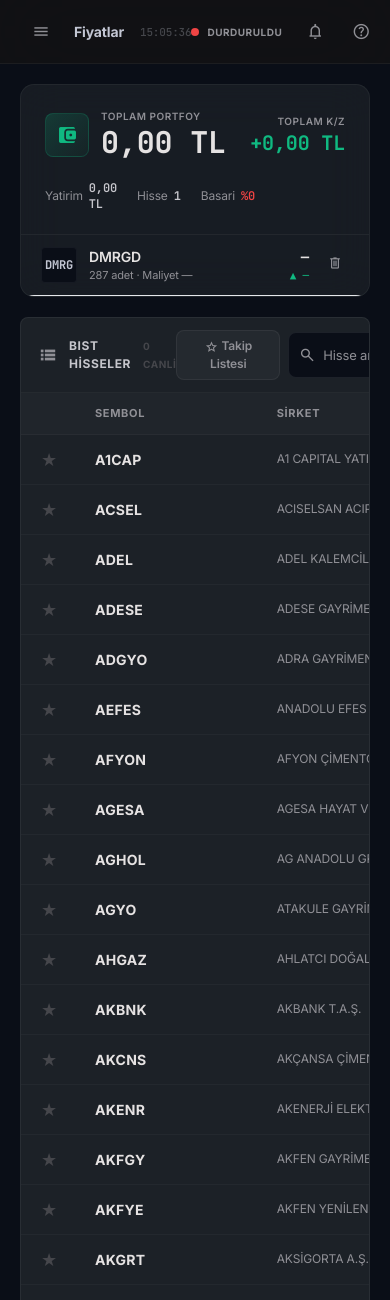
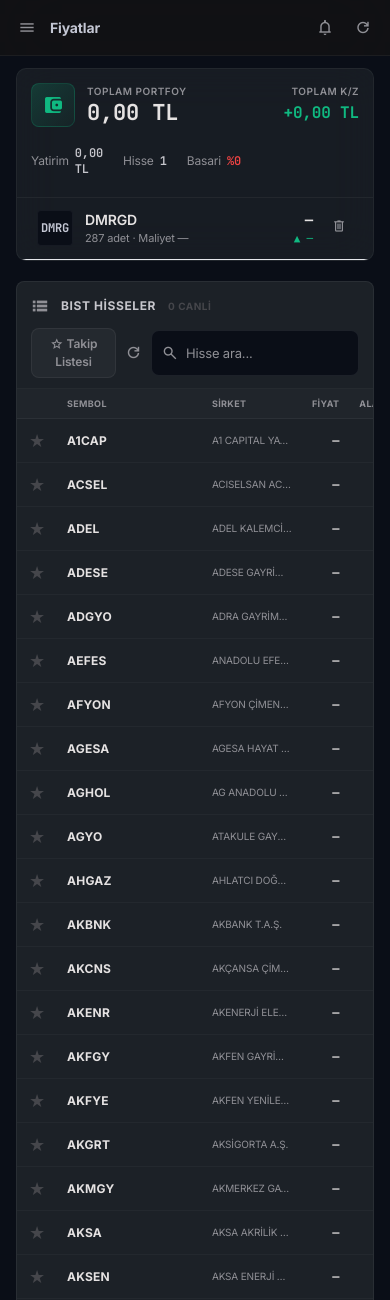
Before and after one commit to donozoyout-ux/borsa, a Flask app: page / in a window 390 px wide. Shown: the top 1300 px of the page. Run offline with Flask 3, Linux system fonts and the light colour scheme; data that the repository does not hold is empty; some libraries are stand-ins or nearby versions.

Commit message:
feat: full mobile responsive - header, watchlist, charts, alerts, settings, trading tabs

```diff
--- a/templates/index.html
+++ b/templates/index.html
@@ -177,6 +177,71 @@ canvas.chart-lg{width:100%;height:300px;border-radius:8px;display:block}
 @media(max-width:767px){.tab-content.active{padding-bottom:72px}}
 
 @media(max-width:767px){.sidebar{display:none!important}.sidebar.mobile-open{display:flex!important;position:fixed;top:0;left:0;bottom:0;width:80px;z-index:100;animation:fadeSlide .2s ease}.main{margin-left:0!important}.modal-box{margin:10px;max-height:85vh}.mobile-bottom-nav{display:flex!important}.top-search-mobile{display:flex!important}}
+
+/* ===== FULL MOBILE RESPONSIVE ===== */
+@media(max-width:767px){
+  /* Watchlist tab */
+  .section-header{padding:10px 14px;flex-wrap:wrap;gap:8px}
+  .section-header .search-wrap{width:100%!important;order:10}
+  .search-wrap{width:100%!important}
+  .price-table th{padding:8px 10px;font-size:9px;letter-spacing:.04em}
+  .price-table td{padding:8px 10px;font-size:12px}
+  .price-table .sym{font-size:12px}
+  .price-table .name{font-size:10px;max-width:100px}
+  .price-table .pr{font-size:12px}
+  .price-table .chg{font-size:11px}
+  .pf-stat .val{font-size:16px}
+  .pf-stat .lbl{font-size:9px}
+  .glass-panel{border-radius:10px}
+  .glass-panel-sm{border-radius:8px}
+  .solid-panel{border-radius:10px}
+
+  /* Portfolio card */
+  #tab-watchlist .p-5{padding:12px!important}
+  #portfolioSummaryCard .p-6{padding:14px!important}
+  #psTotalValue{font-size:22px!important}
+  #psTotalPL{font-size:16px!important}
+
+  /* Charts tab */
+  #tab-charts .p-5{padding:10px!important}
+  #tab-charts .glass-panel{margin-bottom:10px}
+  .tf-btn{padding:4px 8px;font-size:10px}
+  canvas.chart-lg{height:200px!important}
+
+  /* Alerts tab */
+  #tab-alerts .p-5{padding:12px!important}
+  .alert-card{padding:10px 14px}
+  .alert-card .dir-icon{width:28px;height:28px;font-size:12px}
+
+  /* AI Analysis tab */
+  #tab-aianalysis .p-5{padding:12px!important}
+  #tab-aianalysis .glass-panel{margin-bottom:10px}
+  #tab-aianalysis input[type=text]{font-size:13px;padding:8px 10px}
+  #tab-aianalysis textarea{font-size:12px;min-height:80px}
+
+  /* Settings tab */
+  #tab-settings .p-5{padding:12px!important}
+  #tab-settings .grid{gap:10px!important}
+  #tab-settings .glass-panel{padding:12px!important}
+
+  /* Buttons */
+  .btn{padding:8px 14px;font-size:12px}
+  .btn-sm{padding:6px 10px;font-size:11px}
+  .topbar-btn{width:30px;height:30px}
+
+  /* Modals */
+  .modal-overlay{padding:10px}
+  .modal-box{border-radius:12px}
+
+  /* Header */
+  header{padding:8px 12px!important}
+  #pageTitle{font-size:14px!important}
+
+  /* General spacing */
+  .max-w-7xl{max-width:100%!important;padding:0 4px}
+  .max-w-4xl{max-width:100%!important;padding:0 4px}
+  .space-y-4>*+*,.space-y-3>*+*{margin-top:8px}
+}
 </style>
 </head>
 <body class="flex h-screen overflow-hidden bg-[#0A0E17]">
@@ -226,25 +291,25 @@ canvas.chart-lg{width:100%;height:300px;border-radius:8px;display:block}
 <div class="main flex-1 flex flex-col h-screen overflow-hidden ml-20">
 
 <!-- TOP BAR -->
-<header class="h-16 bg-[#131314]/80 backdrop-blur-2xl border-b border-white/5 flex items-center justify-between px-6 shrink-0 sticky top-0 z-30">
-  <div class="flex items-center gap-4">
+<header class="h-14 md:h-16 bg-[#131314]/80 backdrop-blur-2xl border-b border-white/5 flex items-center justify-between px-3 md:px-6 shrink-0 sticky top-0 z-30">
+  <div class="flex items-center gap-2 md:gap-4">
     <button class="md:hidden topbar-btn" onclick="toggleSidebar()"><span class="material-symbols-outlined">menu</span></button>
-    <h1 class="text-sm font-bold text-[#C3C6D3]" id="pageTitle">Fiyatlar</h1>
-    <span class="data-md text-[11px] text-[#45464B]" id="clockDisplay">--:--:--</span>
+    <h1 class="text-xs md:text-sm font-bold text-[#C3C6D3]" id="pageTitle">Fiyatlar</h1>
+    <span class="hidden sm:inline data-md text-[11px] text-[#45464B]" id="clockDisplay">--:--:--</span>
   </div>
-  <div class="flex items-center gap-3">
+  <div class="flex items-center gap-2 md:gap-3">
     <div class="search-wrap hidden md:block w-56">
       <span class="material-symbols-outlined icon" style="font-size:16px">search</span>
       <input id="topSearch" autocomplete="off" placeholder="Hisse ara..." style="padding:7px 12px 7px 30px;font-size:12px;border-radius:8px">
       <div id="topDropdown" class="search-dropdown"></div>
     </div>
-    <div id="botStatusMini" class="flex items-center gap-2 mr-1">
+    <div id="botStatusMini" class="hidden sm:flex items-center gap-2 mr-1">
       <span id="botDotMini" class="w-2 h-2 rounded-full bg-[#EF4444] shadow-[0_0_6px_#EF4444]"></span>
       <span id="botLabelMini" class="label-caps text-[10px] text-[#45464B]">Durduruldu</span>
     </div>
     <div class="topbar-btn tooltip" data-tip="Bildirimler" onclick="switchTab('alerts',document.querySelectorAll('.nav-btn')[2])"><span class="material-symbols-outlined">notifications</span></div>
-    <div class="topbar-btn tooltip" data-tip="Yardim"><span class="material-symbols-outlined">help</span></div>
-    <div class="topbar-btn tooltip" data-tip="Tam Ekran" onclick="document.documentElement.requestFullscreen?.()"><span class="material-symbols-outlined">fullscreen</span></div>
+    <div class="topbar-btn tooltip hidden sm:flex" data-tip="Yardim"><span class="material-symbols-outlined">help</span></div>
+    <div class="topbar-btn tooltip hidden sm:flex" data-tip="Tam Ekran" onclick="document.documentElement.requestFullscreen?.()"><span class="material-symbols-outlined">fullscreen</span></div>
     <button onclick="refreshCurrent()" class="topbar-btn tooltip" data-tip="Yenile"><span class="material-symbols-outlined">refresh</span></button>
   </div>
 </header>
```
